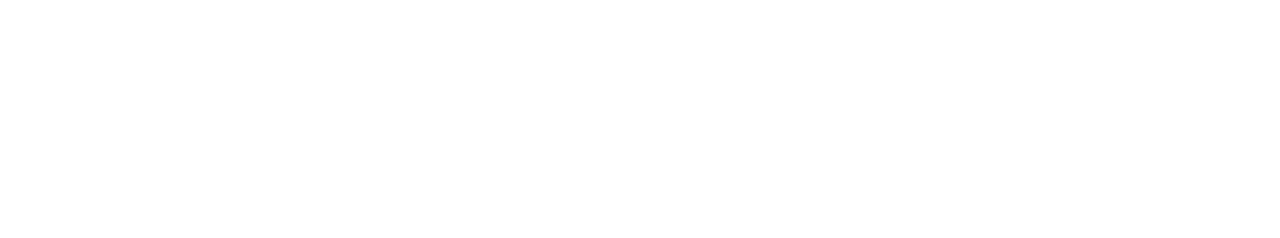
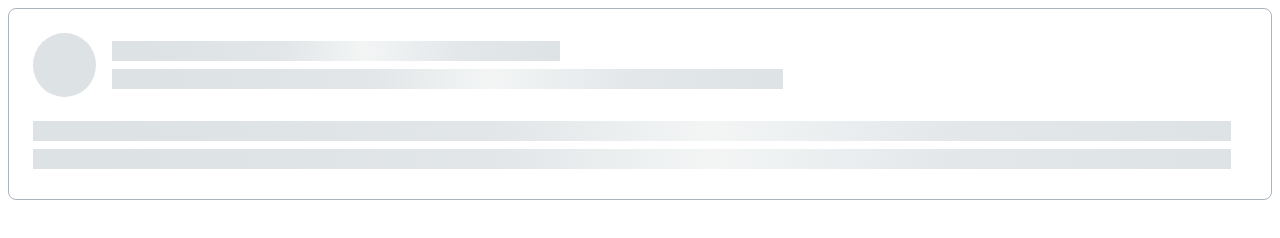
Before and after one commit to js-tasks-ru/htmlcss-20250313_boldnesspie, a website: page 04-lection2/02-skeleton/index.html in a window 1280 px wide. Drawn offline with Linux system fonts and the light colour scheme.

Commit message:
solving 04-02-skeleton

```diff
--- a/04-lection2/02-skeleton/index.html
+++ b/04-lection2/02-skeleton/index.html
@@ -6,6 +6,23 @@
         <link rel="stylesheet" href="./skeleton.css">
     </head>
     <body>
+        <div class="skeleton">
 
+            <div class="skeleton__header">
+                <div class="skeleton__logo skeleton__logo_size-m"></div>
+
+                <div class="skeleton__titles">
+                    <div class="skeleton__row skeleton__row_size-m"></div>
+                    <div class="skeleton__row skeleton__row_size-l"></div>
+                </div>
+
+            </div>
+
+            <div class="skeleton__body">
+                <div class="skeleton__row skeleton__row_size-f"></div>
+                <div class="skeleton__row skeleton__row_size-f"></div>
+            </div>
+
+        </div>
     </body>
 </html>
--- a/04-lection2/02-skeleton/skeleton.css
+++ b/04-lection2/02-skeleton/skeleton.css
@@ -0,0 +1,56 @@
+.skeleton {
+    box-sizing: border-box;
+    padding: 24px 40px 32px 24px;
+    height: 192px;
+
+    border: 1px solid var(--grey-3);
+    border-radius: 8px;
+}
+
+.skeleton__header {
+    display: flex;
+    align-items: flex-start;
+    gap: 16px;
+}
+
+.skeleton__titles {
+    margin-top: 8px;
+    width: calc(100% - 64px);
+
+    display: flex;
+    flex-direction: column;
+    gap: 8px;
+}
+
+.skeleton__logo {
+    background: var(--grey-2);
+    border-radius: 50%;
+}
+
+.skeleton__logo_size-m {
+    width: 64px;
+    height: 64px;
+}
+
+.skeleton__body {
+    margin-top: 24px;
+
+    display: flex;
+    flex-direction: column;
+    gap: 8px;
+}
+
+.skeleton__row {
+    height: 20px;
+    background: linear-gradient(92.51deg, #DDE2E5 6.44%, #E2E6E8 38.47%, #F3F5F5 56.48%, #E3E7EA 77.5%, #DDE2E5 102.52%);
+}
+
+.skeleton__row_size-m {
+    width: 40%;
+}
+.skeleton__row_size-l {
+    width: 60%;
+}
+.skeleton__row_size-f {
+    width: 100%;
+}
```
